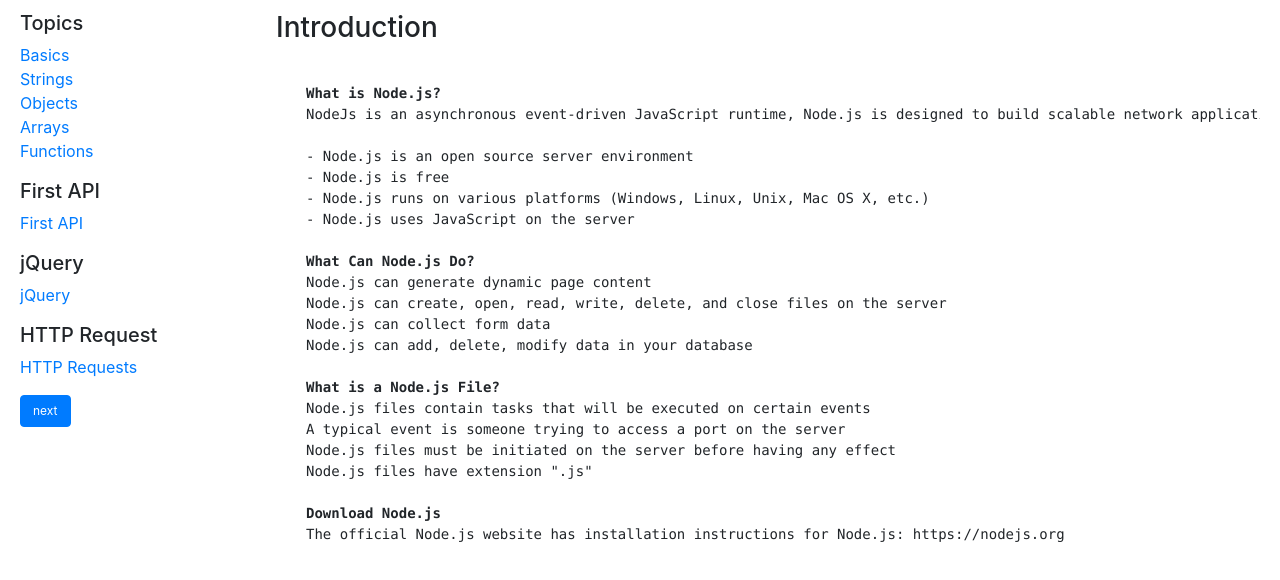
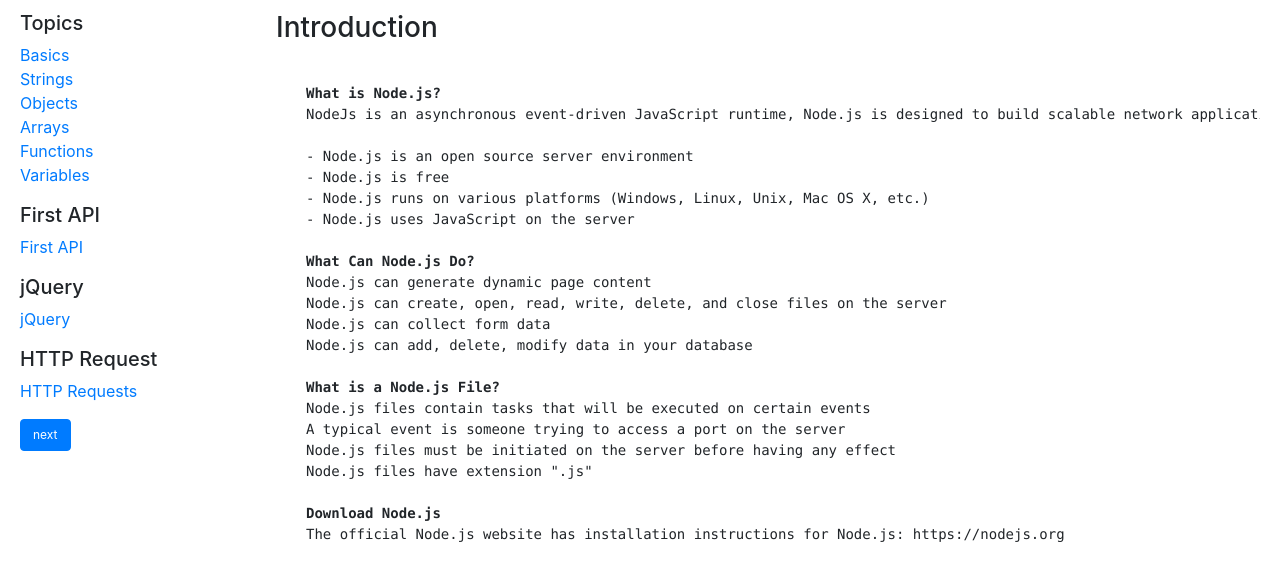
Before and after one commit to aaronalayo/kea_dat18_ndjs_2020, a website: page 0._mandatory_assigment/public/index.html in a window 1280 px wide. Shown: the part 126-706 px from the top of the page. Drawn offline with nearby package versions, Linux system fonts and the light colour scheme.

Commit message:
variables

```diff
--- a/0._mandatory_assigment/public/index.html
+++ b/0._mandatory_assigment/public/index.html
@@ -29,6 +29,7 @@
                 <li><a href="objects">Objects</a></li>
                 <li><a href="arrays">Arrays</a></li>
                 <li><a href="functions">Functions</a></li>
+                <li><a href="variables">Variables</a></li>
               </ol>
               <h2>First API</h2>
               <ol>
```
